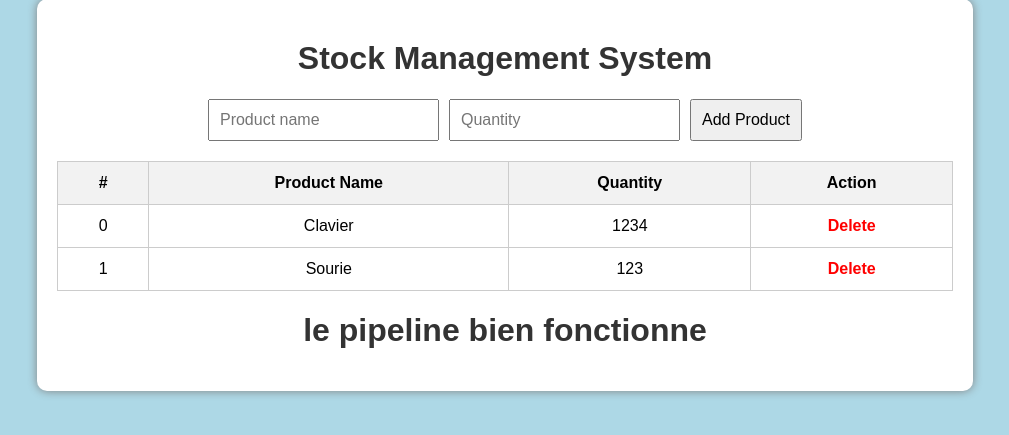
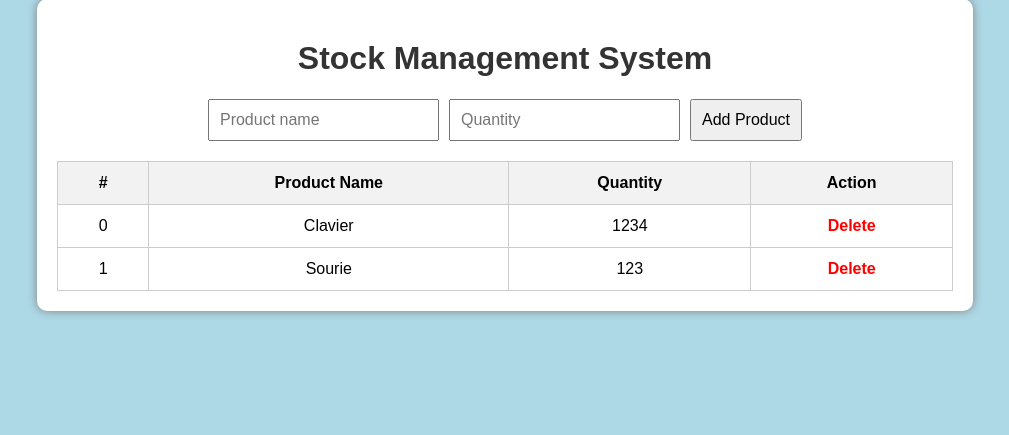
Before and after one commit to BOULATARM/stock-devops-project, a Flask app: page / in a window 1280 px wide. Shown: the part 41-476 px from the top of the page, without its empty margins (135-1144 px from the left). Run offline with Flask 3, Linux system fonts and the light colour scheme; parts of the project's set-up code (start-up, migrations or seed data) failed here and were passed over.

Commit message:
Mise a Jour

```diff
--- a/app/templates/index.html
+++ b/app/templates/index.html
@@ -98,8 +98,6 @@
             </tr>
             {% endfor %}
         </table>
-        <h1>le pipeline bien fonctionne</h1>
-
     </div>
 </body>
 </html>
```
